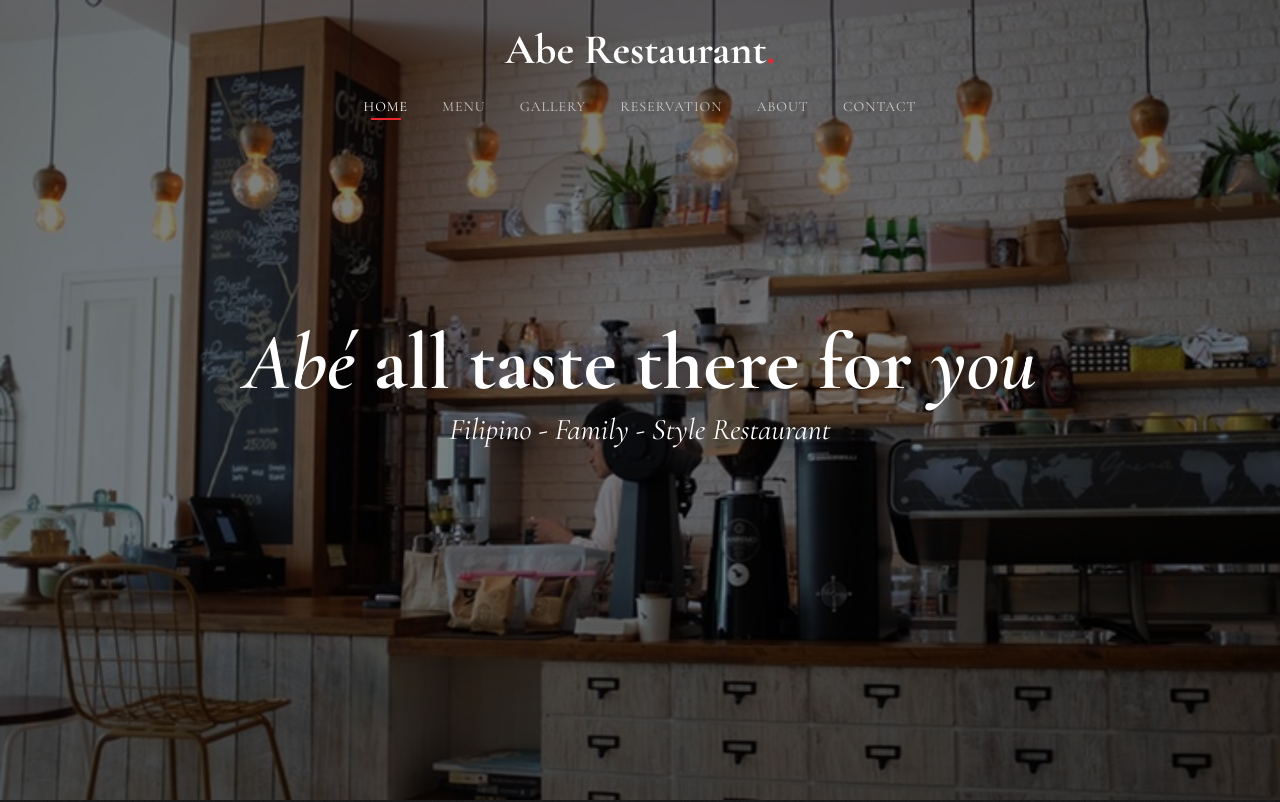
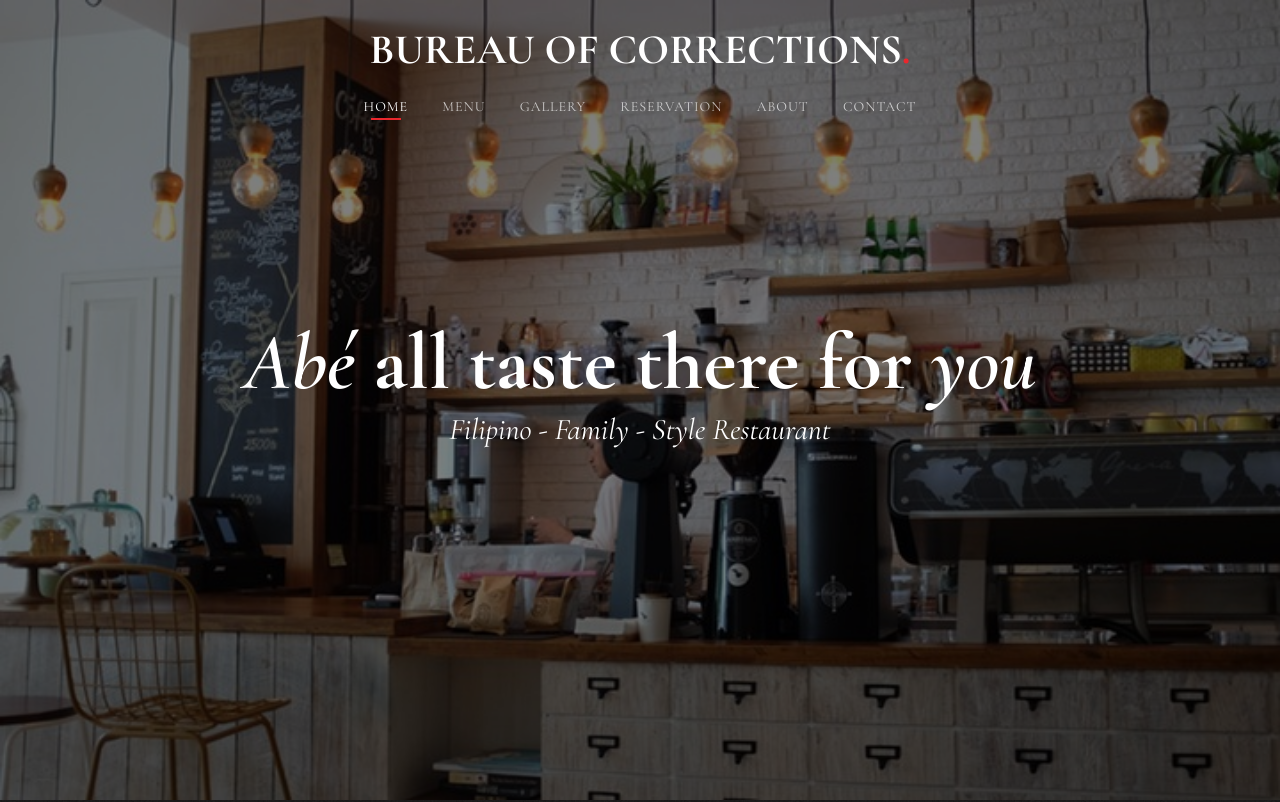
Before and after one commit to xAceKun/My-Web-Page, a plain HTML site: page index.html in a window 1280 px wide. Shown: the top 802 px of the page. Drawn offline with nearby package versions, Linux system fonts and the light colour scheme; files whose address does not match are found by name.

Commit message:
Update index.html

```diff
--- a/index.html
+++ b/index.html
@@ -67,7 +67,7 @@
 			<div class="container">
 				<div class="row">
 					<div class="col-xs-12 text-center logo-wrap">
-						<div id="fh5co-logo"><a href="index.html">Abe Restaurant<span>.</span></a></div>
+						<div id="fh5co-logo"><a href="index.html">BUREAU OF CORRECTIONS<span>.</span></a></div>
 					</div>
 					<div class="col-xs-12 text-center menu-1 menu-wrap">
 						<ul>
```
